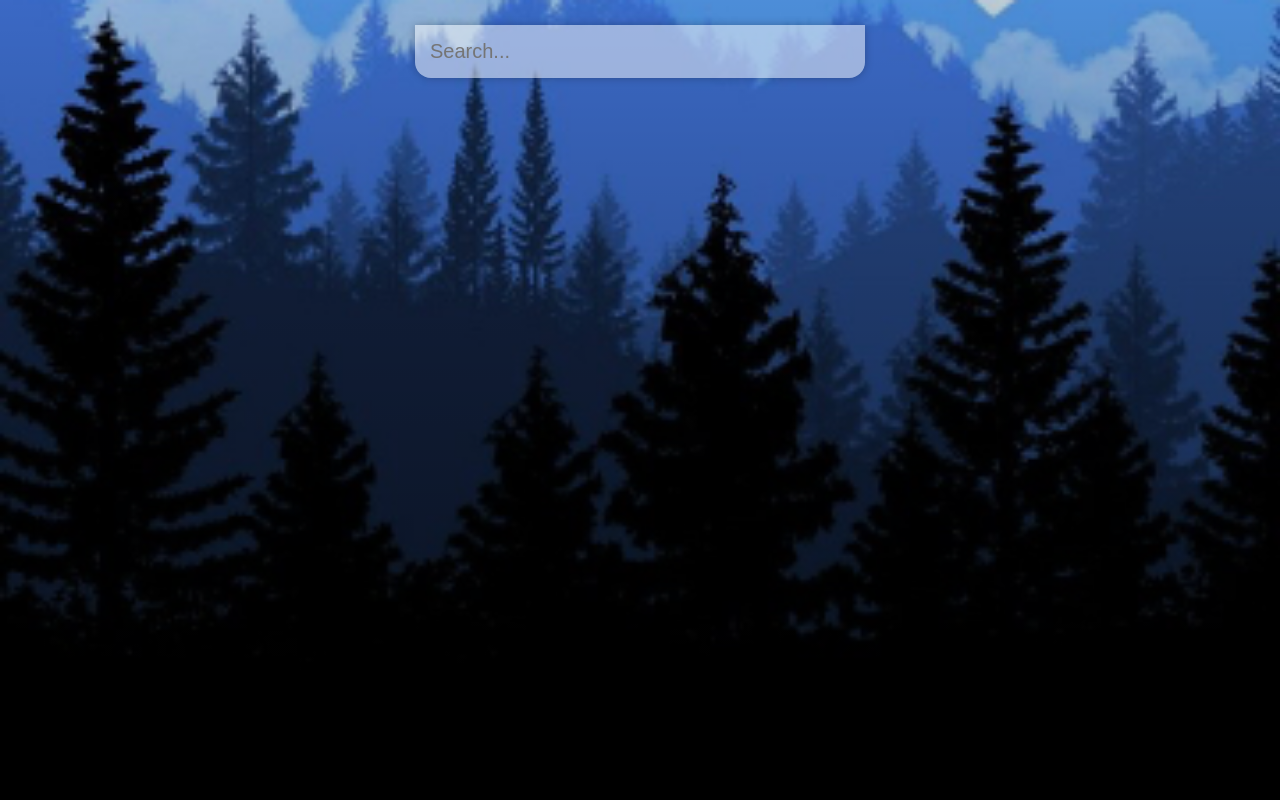
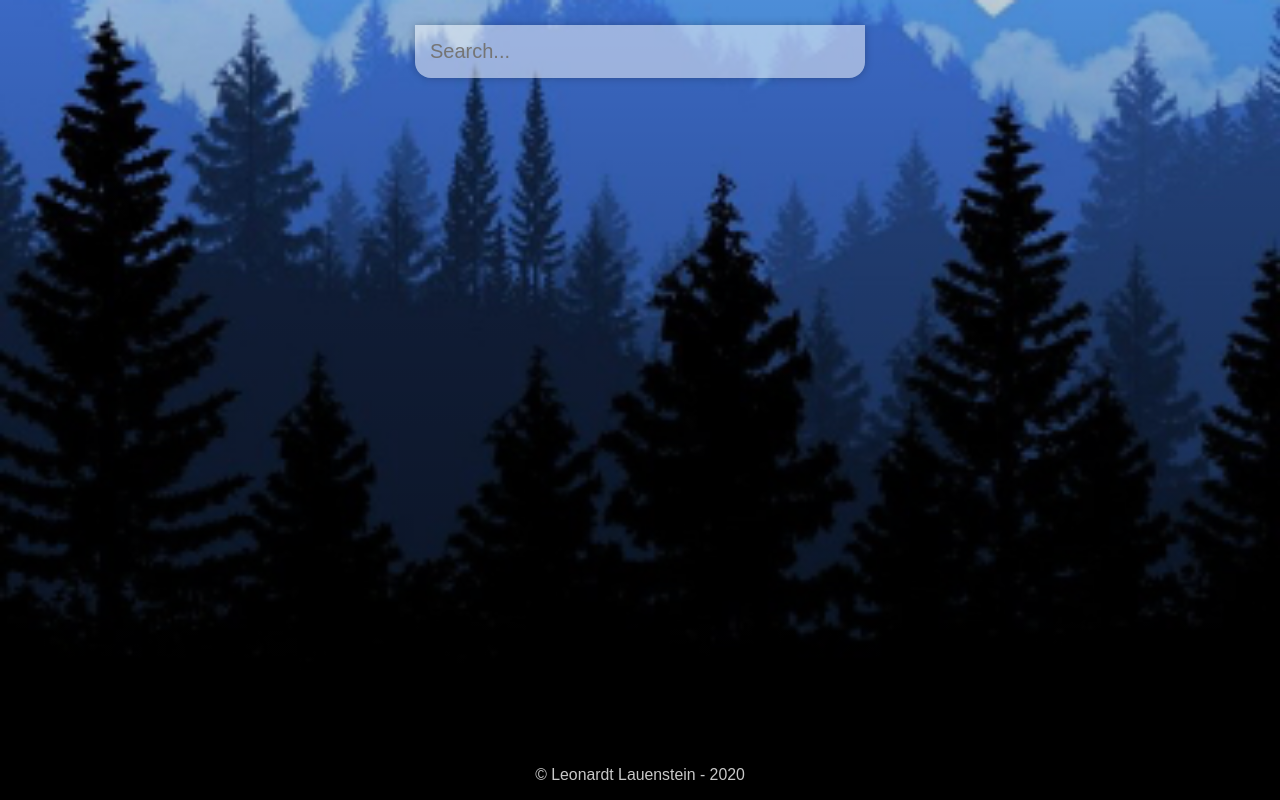
Before and after one commit to leovenom/weather-app, a Vue app: page / in a window 1280 px wide. Built offline with nearby package versions, Linux system fonts and the light colour scheme.

Commit message:
added footer

```diff
--- a/src/App.vue
+++ b/src/App.vue
@@ -27,6 +27,9 @@
           <div class="icon"><img v-bind:src="'http://openweathermap.org/img/wn/' + weather.weather[0].icon + '@2x.png' "  /></div>
         </div>
       </div>
+                  <footer>
+          <small>© <b><a href="https://leonardt-profile.netlify.app/" target="_blank">Leonardt Lauenstein </a></b>- {{ new Date().getFullYear() }}</small>
+        </footer>
     </main>
   </div>
 </template>
@@ -165,4 +168,17 @@ main {
   justify-content: space-around;
   margin: 0px 0px 20px 0px;
 }
+footer {
+  color: rgb(200, 200, 200);
+  font-size: 19px;
+  font-weight: 300;
+  text-align: center;
+  position: fixed;
+  bottom:15px;
+}
+small a {
+  color: rgb(200, 200, 200);
+  text-decoration: none;
+  font-weight: 300;
+}
 </style>
```
